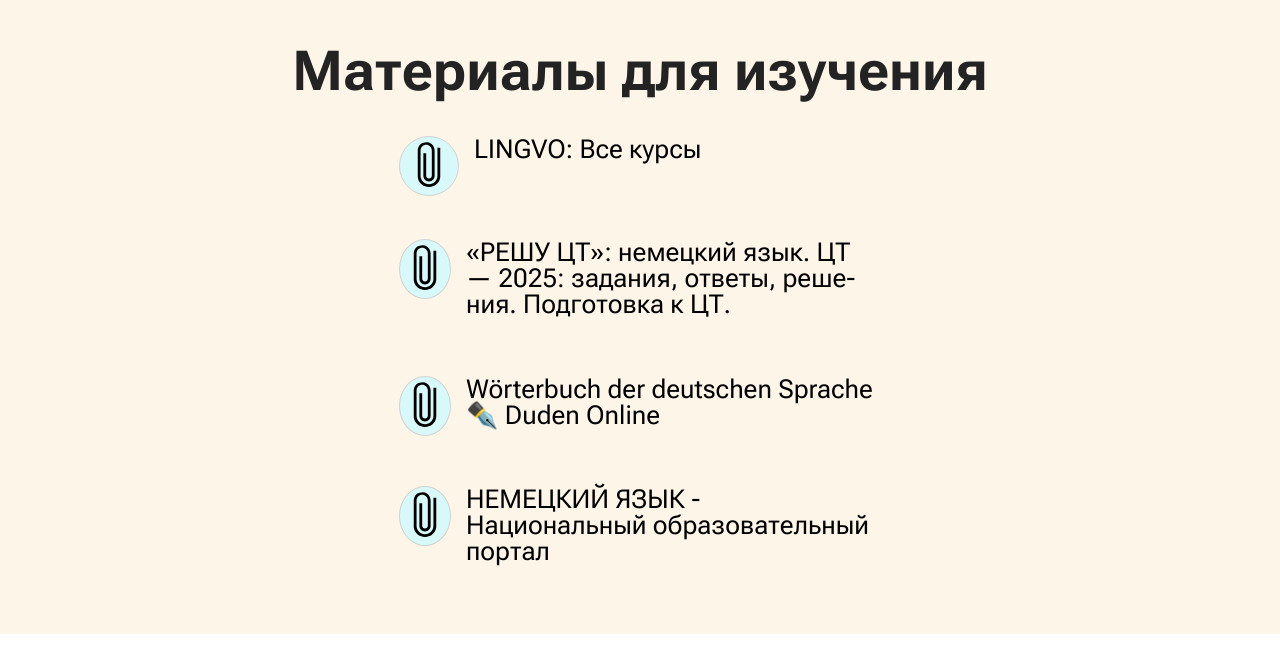
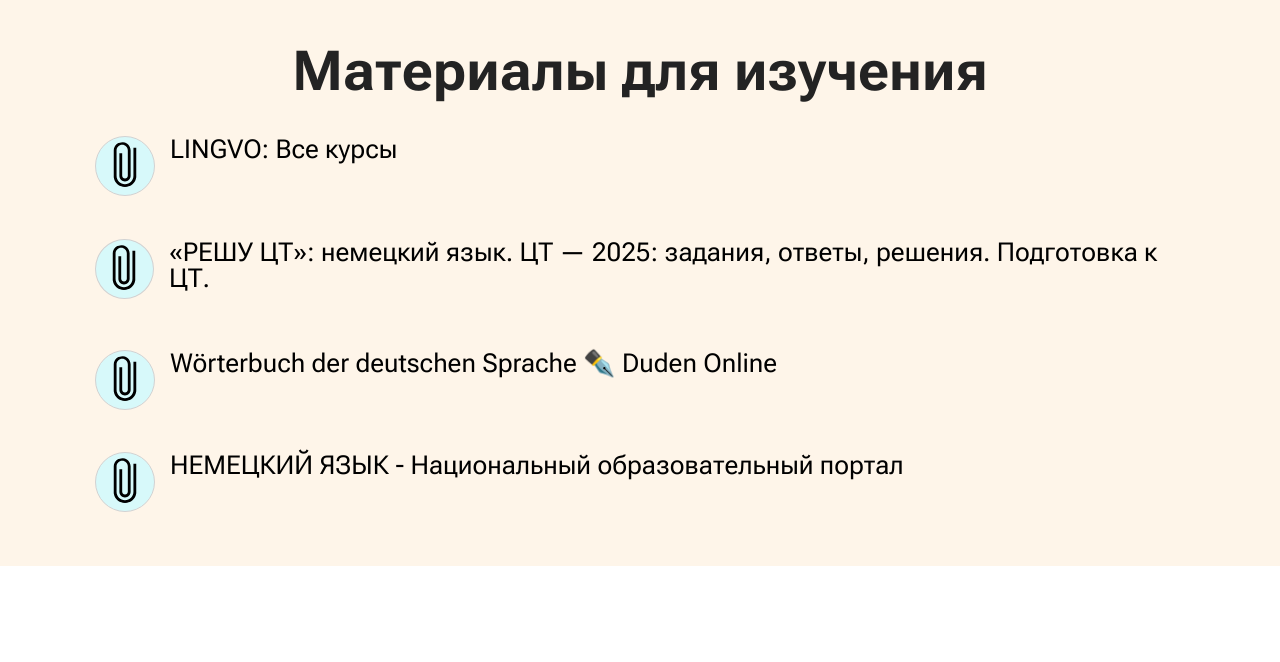
Before and after one commit to DavaAst/sch73site, a plain HTML site: page index.html in a window 1280 px wide. Shown: the part 3304-3966 px from the top of the page. Drawn offline with Linux system fonts and the light colour scheme; files whose address does not match are found by name.

Commit message:
Update index.html

```diff
--- a/index.html
+++ b/index.html
@@ -373,7 +373,7 @@
         margin-top: 1%;
         display: flex;
         padding: 15px;
-        width: 40%;
+        width: 70em;
 	max-width: 90%;
     }
     .infoicon:hover{
```
